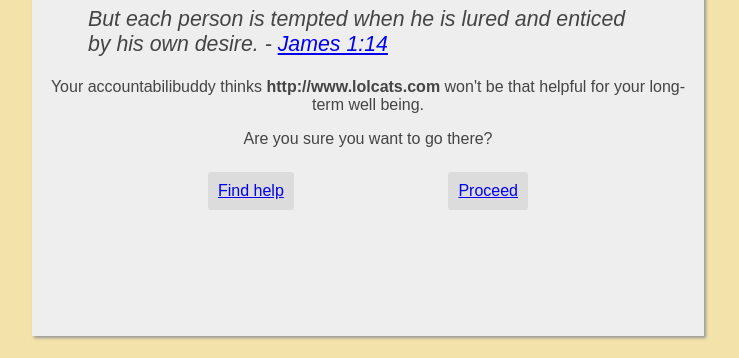
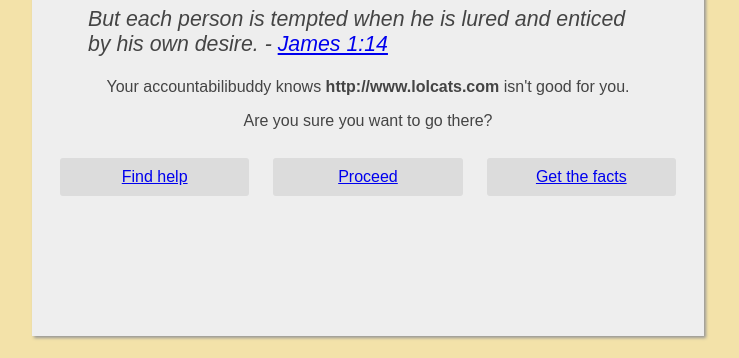
Before and after one commit to smaclell/accountabilibuddy, a browser extension: page src/instead.html in a window 1280 px wide. Shown: the part 442-800 px from the top of the page, without its empty margins (272-1011 px from the left). Drawn offline with Linux system fonts and the light colour scheme.

Commit message:
Better copy and a link to a new site about facts

```diff
--- a/src/instead.html
+++ b/src/instead.html
@@ -31,22 +31,16 @@
 	}
       #picture { margin: 0px auto }
       .buttons {
-        clear: both;
-        padding: 0.5em 10em;
+        text-align: center;
       }
 
-      #away {
+      .buttons a {
+        background: #dcdcdc;
+        padding: 10px 0px;
+        border-radius: 3px;
         float: left;
-		background: #dcdcdc;
-		padding:10px;
-		border-radius: 3px;
-
-      }
-      #forward {
-        float: right;
-		background: #dcdcdc;
-		padding:10px;
-		border-radius: 3px;
+        margin: 1.858736059%;
+        width: 29.615861214%;
       }
 
       .arc-cont{
@@ -78,11 +72,12 @@
       <div class="arc-cont"><iframe src="https://api.jesusfilmmedia.org/videoPlayerUrl?refId=1_529-jf6105-0-0&parentSessionId=560ffca54e8136.98120706&apiSessionId=5610424746b470.90551547&playerStyle=vanilla&player=bc.vanilla" allowfullscreen webkitallowfullscreen mozallowfullscreen></iframe>
       </div>
       <blockquote id="verse">But each person is tempted when he is lured and enticed by his own desire. - <a href="https://www.biblegateway.com/passage/?search=James+1%3A14&version=ESV">James 1:14</a></blockquote>
-      <p>Your accountabilibuddy thinks <strong id="site">http://www.lolcats.com</strong> won't be that helpful for your long-term well being.</p>
+      <p>Your accountabilibuddy knows <strong id="site">http://www.lolcats.com</strong> isn't good for you.</p>
       <p>Are you sure you want to go there?</p>
       <div class="buttons">
         <a id="away" href="http://www.celebraterecovery.com">Find help</a>
         <a id="forward" href="#">Proceed</a>
+        <a id="facts" href="http://www.fightthenewdrug.org/get-the-facts/">Get the facts</a>
       </div>
     </div>
   </body>
```
